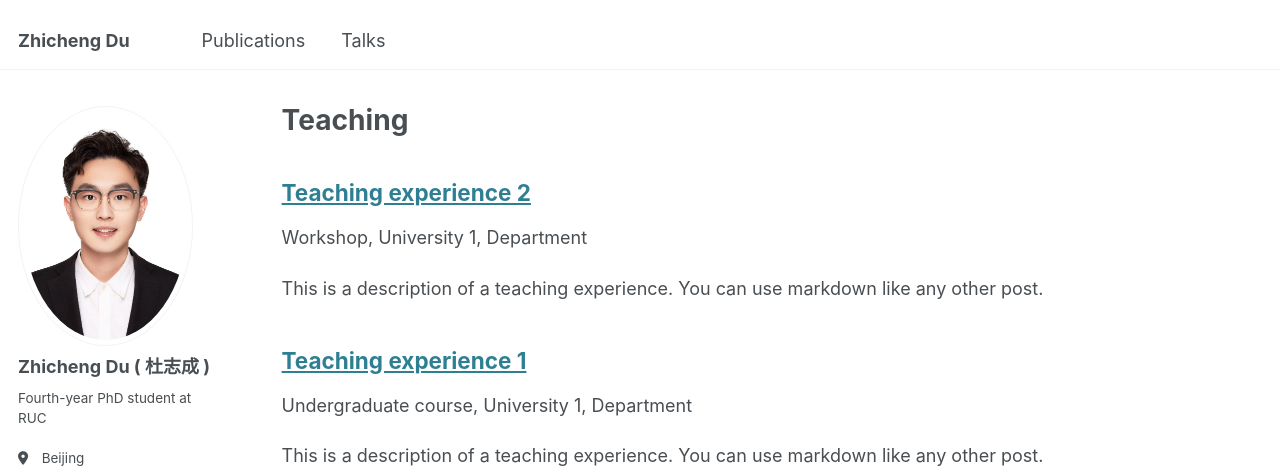
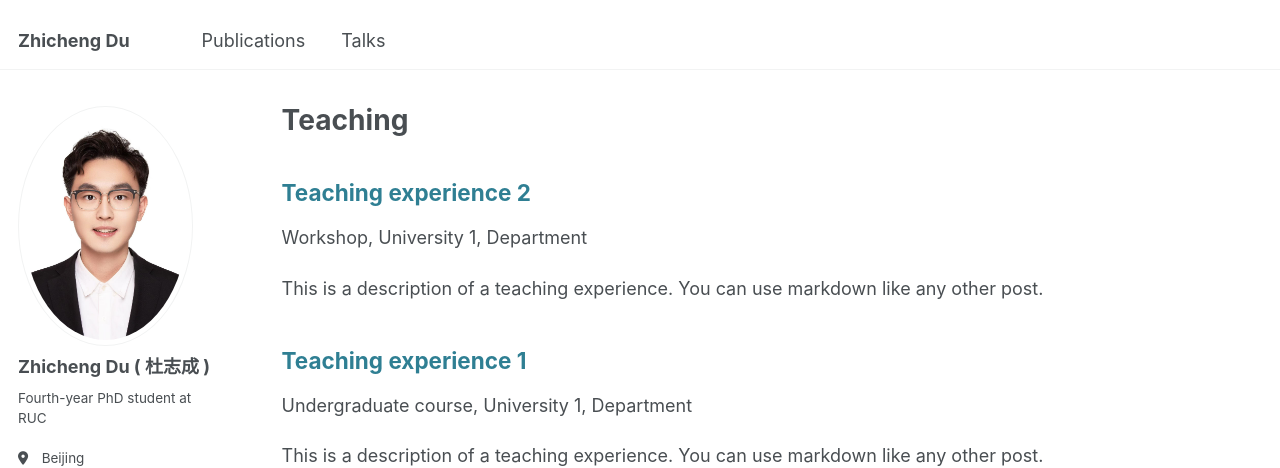
Before and after one commit to DUABC/zhichengdu, a Jekyll site: the page built from _pages/teaching.html, in a window 1280 px wide. Shown: the top 468 px of the page. Built offline with Jekyll 4.4.1, drawn with Linux system fonts in a browser that asks for light colours; some web fonts are replaced.

```diff
--- a/_sass/layout/_archive.scss
+++ b/_sass/layout/_archive.scss
@@ -43,6 +43,14 @@
   margin-bottom: 0.25em;
   font-family: $sans-serif-narrow;
 
+  a {
+    text-decoration: none;
+
+    &:hover {
+      text-decoration: none;
+    }
+  }
+
   a + a {
     opacity: 0.5;
   }
@@ -80,7 +88,7 @@
   }
 
   .archive__item-title {
-    text-decoration: underline;
+    text-decoration: none;
   }
 }
 
```
Also changed, not shown: 2 other files.
